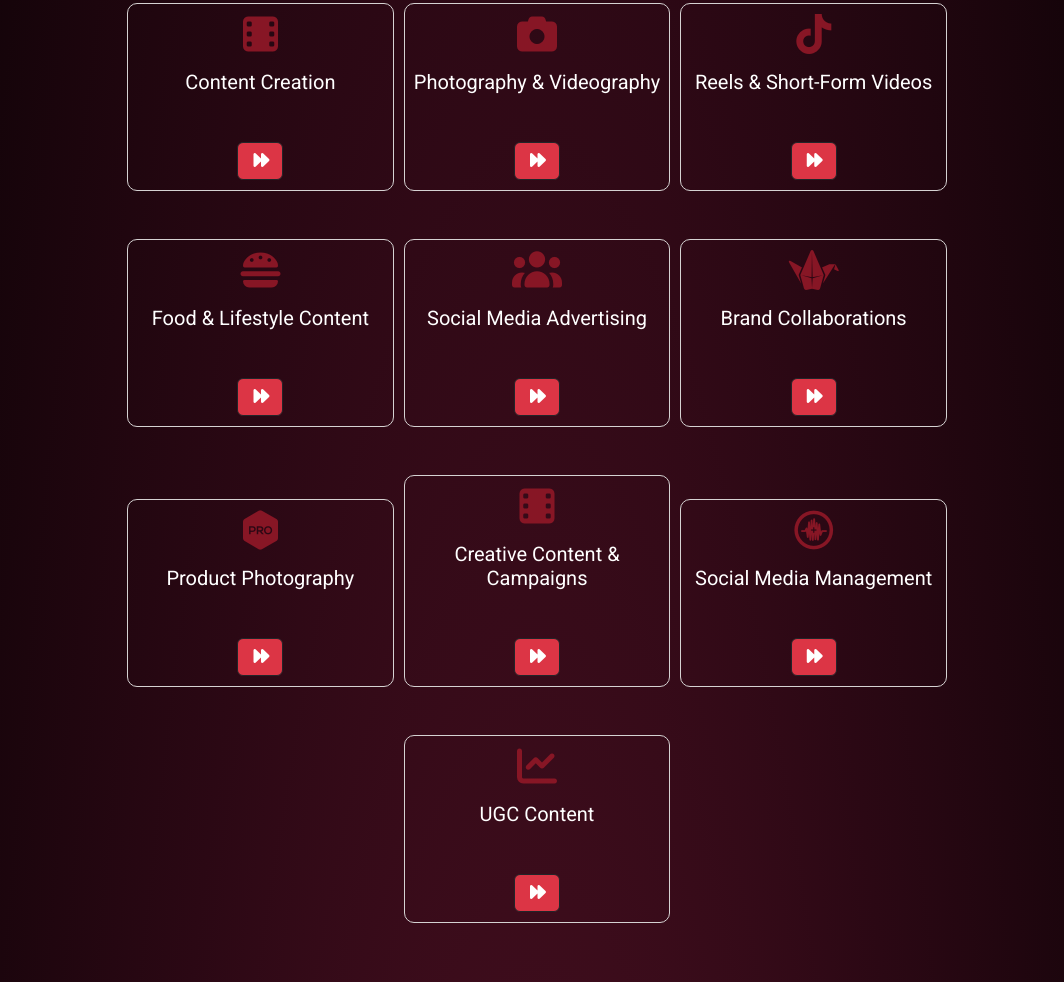
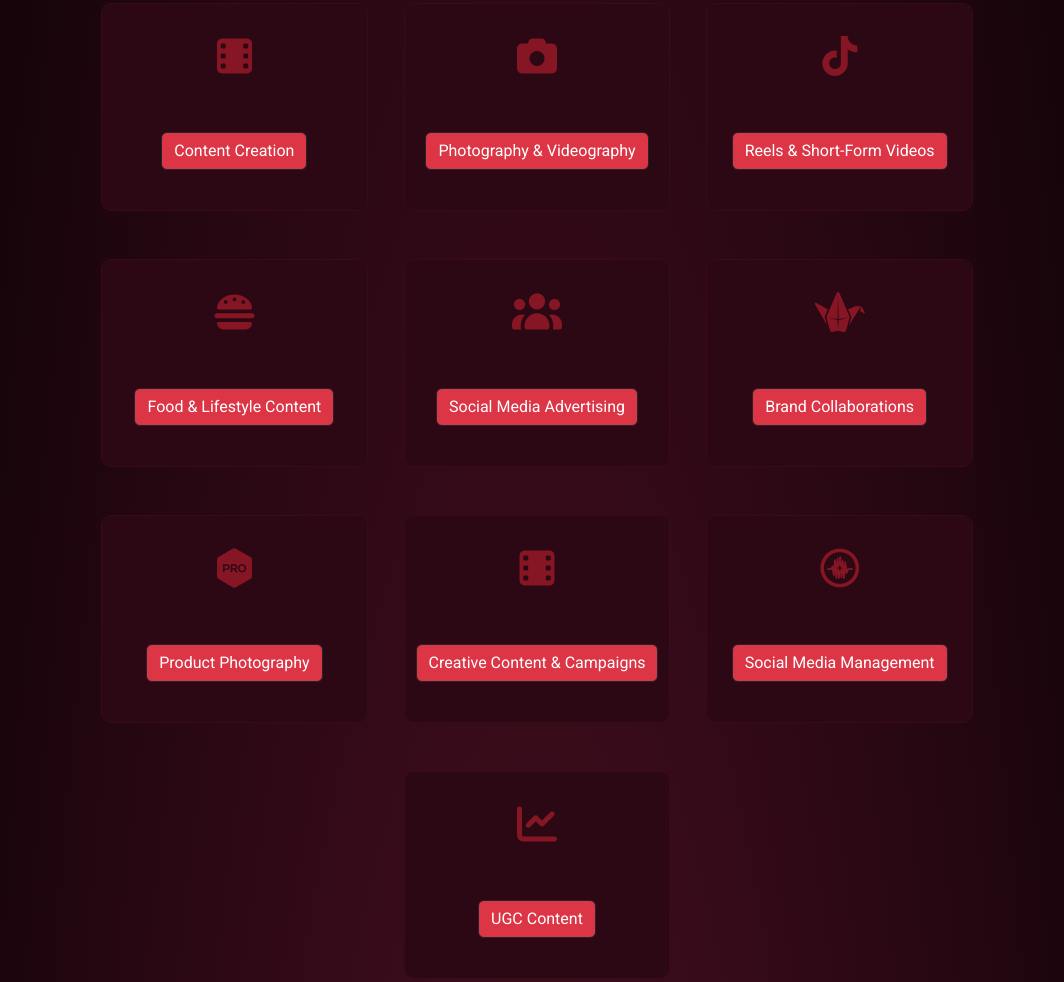
Before and after one commit to mahmoudabdalmgy90000d-hue/portfolio, a plain HTML site: page index.html in a window 1280 px wide. Shown: the part 1631-2613 px from the top of the page, without its empty margins (103-1167 px from the left). Drawn offline with Linux system fonts and the light colour scheme.

Commit message:
Add files via upload

```diff
--- a/index.html
+++ b/index.html
@@ -15,7 +15,7 @@
     </head>
     <body>
             <header id="home" >
-                <img src="photo/WhatsApp Image 2026-10-03 at 1.50.45 AM.jpeg" class="img-fluid1" alt="...">
+                <img src="photo/about.jpeg" class="img-fluid1" alt="...">
             <nav class=" navbar navbar-expand-lg " >
             <div class="container position-fixed ">
                 <i class="fa-regular fa-camera"></i>
@@ -62,7 +62,7 @@
                     <div class="card mb-3 " style="max-width: 1000px;">
                         <div class="row g-0">
                             <div class="col-md-4">
-                            <img src="photo/about.jpeg" class="img-fluid  col-md-8" alt="...">
+                            <img src="photo/about2.jpeg" class="img-fluid  col-md-8" alt="...">
                         </div>
                         <div class="col-md-8">
                             <div class="card-body">
@@ -84,71 +84,66 @@
             <div class="card-services col-s-12 col-l-3 col-xl-3 d-inline-block mb-5 ml-5 mr-5" >
                 <i class="fa-solid fa-film align-middle fs-1 philm"></i>
                 <div class="card-body">
-                    <h5 class="card-title text-white mb-5 mt-2">Content Creation</h5>
-                    <a href="https://www.tiktok.com/@hindd_ahmedd?_r=1&_t=ZS-9AEKoFPp2QS" class="btn btn-primary bg-danger border border-dark"><i class="fa-solid fa-forward"></i></a>
+                    <a href="https://www.tiktok.com/@hindd_ahmedd?_r=1&_t=ZS-9AEKoFPp2QS"><h5 class="card-title text-white mt-5 bg-danger  border border-dark btn btn-primary">Content Creation</h5></a>
                 </div>
             </div>
             <div class="card-services col-s-12 col-m-6 col-l-4 col-xl-3 d-inline-block mb-5 ml-5 mr-5" >
                 <i class="fa-solid fa-camera align-middle fs-1 philm"></i>
                 <div class="card-body">
-                    <h5 class="card-title text-white mb-5 mt-2">Photography & Videography</h5>
-                    <a href="https://www.tiktok.com/@hindd_ahmedd?_r=1&_t=ZS-9AEKoFPp2QS" class="btn btn-primary bg-danger border border-dark"><i class="fa-solid fa-forward"></i></a>
+                    <a href="https://www.tiktok.com/@hindd_ahmedd?_r=1&_t=ZS-9AEKoFPp2QS" ><h5 class="card-title text-white mt-5 bg-danger  border border-dark btn btn-primary">Photography & Videography</h5></a>
                 </div>
             </div>
             <div class="card-services col-s-12 col-m-6 col-l-4 col-xl-3 d-inline-block mb-5 ml-5 mr-5" >
                 <i class="fa-brands fa-tiktok align-middle fs-1 philm"></i>
                 <div class="card-body">
-                    <h5 class="card-title text-white mb-5 mt-2">Reels & Short-Form Videos</h5>
-                    <a href="https://www.tiktok.com/@hindd_ahmedd?_r=1&_t=ZS-9AEKoFPp2QS" class="btn btn-primary bg-danger border border-dark"><i class="fa-solid fa-forward"></i></a>
+                    <a href="https://www.tiktok.com/@hindd_ahmedd?_r=1&_t=ZS-9AEKoFPp2QS"><h5 class="card-title text-white mt-5 bg-danger  border border-dark btn btn-primary">Reels & Short-Form Videos</h5></a>
                 </div>
             </div>
             <div class="card-services col-s-12 col-m-6 col-l-4 col-xl-3 d-inline-block mb-5 ml-5 mr-5" >
                 <i class="fa-solid fa-burger align-middle fs-1 philm"></i>
                 <div class="card-body">
-                    <h5 class="card-title text-white mb-5 mt-2">Food & Lifestyle Content</h5>
-                    <a href="https://www.tiktok.com/@hindd_ahmedd?_r=1&_t=ZS-9AEKoFPp2QS" class="btn btn-primary bg-danger border border-dark"><i class="fa-solid fa-forward"></i></a>
+                    <a href="https://www.tiktok.com/@hindd_ahmedd?_r=1&_t=ZS-9AEKoFPp2QS"><h5 class="card-title text-white mt-5 bg-danger  border border-dark btn btn-primary">Food & Lifestyle Content</h5></a>
                 </div>
             </div>
             <div class="card-services col-s-12 col-m-6 col-l-4 col-xl-3 d-inline-block mb-5 ml-5 mr-5" >
                 <i class="fa-solid fa-users align-middle fs-1 philm"></i>
                 <div class="card-body">
-                    <h5 class="card-title text-white mb-5 mt-2">Social Media Advertising</h5>
-                    <a href="https://www.tiktok.com/@hindd_ahmedd?_r=1&_t=ZS-9AEKoFPp2QS" class="btn btn-primary bg-danger border border-dark"><i class="fa-solid fa-forward"></i></a>
+
+                    <a href="https://www.tiktok.com/@hindd_ahmedd?_r=1&_t=ZS-9AEKoFPp2QS" ><h5 class="card-title text-white mt-5 bg-danger  border border-dark btn btn-primary">Social Media Advertising</h5></a>
                 </div>
             </div>
             <div class="card-services col-s-12 col-m-6 col-l-4 col-xl-3 d-inline-block mb-5 ml-5 mr-5" >
                 <i class="fa-brands fa-padlet align-middle fs-1 philm"></i>
                 <div class="card-body">
-                    <h5 class="card-title text-white mb-5 mt-2">Brand Collaborations</h5>
-                    <a href="https://www.tiktok.com/@hindd_ahmedd?_r=1&_t=ZS-9AEKoFPp2QS" class="btn btn-primary bg-danger border border-dark"><i class="fa-solid fa-forward"></i></a>
+
+                    <a href="https://www.tiktok.com/@hindd_ahmedd?_r=1&_t=ZS-9AEKoFPp2QS"><h5 class="card-title text-white mt-5 bg-danger  border border-dark btn btn-primary">Brand Collaborations</h5></a>
                 </div>
             </div>
             <div class="card-services col-s-12 col-m-6 col-l-4 col-xl-3 d-inline-block mb-5 ml-5 mr-5" >
                 <i class="fa-brands fa-themeco align-middle fs-1 philm"></i>
                 <div class="card-body">
-                    <h5 class="card-title text-white mb-5 mt-2">Product Photography</h5>
-                    <a href="https://www.tiktok.com/@hindd_ahmedd?_r=1&_t=ZS-9AEKoFPp2QS" class="btn btn-primary bg-danger border border-dark"><i class="fa-solid fa-forward"></i></a>
+
+                    <a href="https://www.tiktok.com/@hindd_ahmedd?_r=1&_t=ZS-9AEKoFPp2QS"><h5 class="card-title text-white mt-5 bg-danger  border border-dark btn btn-primary">Product Photography</h5></a>
                 </div>
             </div>
             <div class="card-services col-s-12 col-m-6 col-l-4 col-xl-3 d-inline-block mb-5 ml-5 mr-5" >
                 <i class="fa-solid fa-film align-middle fs-1 philm"></i>
                 <div class="card-body">
-                    <h5 class="card-title text-white mb-5 mt-2">Creative Content & Campaigns</h5>
-                    <a href="https://www.tiktok.com/@hindd_ahmedd?_r=1&_t=ZS-9AEKoFPp2QS" class="btn btn-primary bg-danger border border-dark"><i class="fa-solid fa-forward"></i></a>
+
+                    <a href="https://www.tiktok.com/@hindd_ahmedd?_r=1&_t=ZS-9AEKoFPp2QS" ><h5 class="card-title text-white mt-5 bg-danger  border border-dark btn btn-primary">Creative Content & Campaigns</h5></a>
                 </div>
             </div>
             <div class="card-services col-s-12 col-m-6 col-l-4 col-xl-3 d-inline-block mb-5 ml-5 mr-5" >
                 <i class="fa-brands fa-creative-commons-sampling-plus align-middle fs-1 philm"></i>
                 <div class="card-body">
-                    <h5 class="card-title text-white mb-5 mt-2">Social Media Management</h5>
-                    <a href="https://www.tiktok.com/@hindd_ahmedd?_r=1&_t=ZS-9AEKoFPp2QS" class="btn btn-primary bg-danger border border-dark"><i class="fa-solid fa-forward"></i></a>
+
+                    <a href="https://www.tiktok.com/@hindd_ahmedd?_r=1&_t=ZS-9AEKoFPp2QS"><h5 class="card-title text-white mt-5 bg-danger  border border-dark btn btn-primary">Social Media Management</h5></a>
                 </div>
             </div>
             <div class="card-services col-s-12 col-m-6 col-l-4 col-xl-3 d-inline-block mb-5 ml-5 mr-5" >
                 <i class="fa-solid fa-chart-line align-middle fs-1 philm"></i>
                 <div class="card-body">
-                    <h5 class="card-title text-white mb-5 mt-2">UGC Content</h5>
-                    <a href="https://www.tiktok.com/@hindd_ahmedd?_r=1&_t=ZS-9AEKoFPp2QS" class="btn btn-primary bg-danger border border-dark"><i class="fa-solid fa-forward"></i></i></a>
+                    <a href="https://www.tiktok.com/@hindd_ahmedd?_r=1&_t=ZS-9AEKoFPp2QS" ><h5 class="card-title text-white mt-5 bg-danger  border border-dark btn btn-primary">UGC Content</h5></a>
                 </div>
             </div>
         </div>
--- a/portfolio.css
+++ b/portfolio.css
@@ -20,7 +20,7 @@ body {
   position: absolute;
   width: 100%;
   height: 600px;
-  opacity: 0.5;
+  opacity: 0.9;
   margin-top: -10px;
 }
 
@@ -106,7 +106,6 @@ body {
 }
 .text .hi span {
   color: var(--scondrey-color);
-  /* margin-right: 4rem; */
   font-size: inherit;
   font-weight: bold;
 }
@@ -119,7 +118,12 @@ body {
 
 @media (max-width: 1000px) {
   .text {
-    display: none;
+  margin-top: 10rem;
+  margin-left: 1rem;
+  width: 50%;
+  }
+  .text .hi {
+    font-size: 3rem;
   }
   .navbar .container .navbar-nav a:hover,
   .navbar .container .navbar-nav a:active,
@@ -186,9 +190,10 @@ body {
   justify-content: center;
 }
 .row img {
-  height: 100%;
+  height: 80%;
   width: 100%;
   border-radius: 6%;
+  opacity: 0.6;
 }
 .row .cord-body {
   background-color: #060a0b;
@@ -232,17 +237,19 @@ body {
 }
 .card-services {
   border: solid 1px rgb(213, 210, 210);
-  margin-left: 3px;
-  margin-right: 3px;
-  padding-top: 10px;
+  margin-left: 1rem;
+  margin-right: 1rem;
+  padding-top: 2rem;
   padding-bottom: 10px;
   border-radius: 10px;
+  border-color: #380a1a;
+  height: 13rem;
+  background-color:#2b0814;
 }
+
 .philm {
   height: 3rem;
   color: var(--scondrey-color);
-  padding-left: 0;
-  padding-right: 0;
   width: 16rem;
 }
 
```
Also changed, not shown: photo/about.jpeg, photo/about2.jpeg (added).
